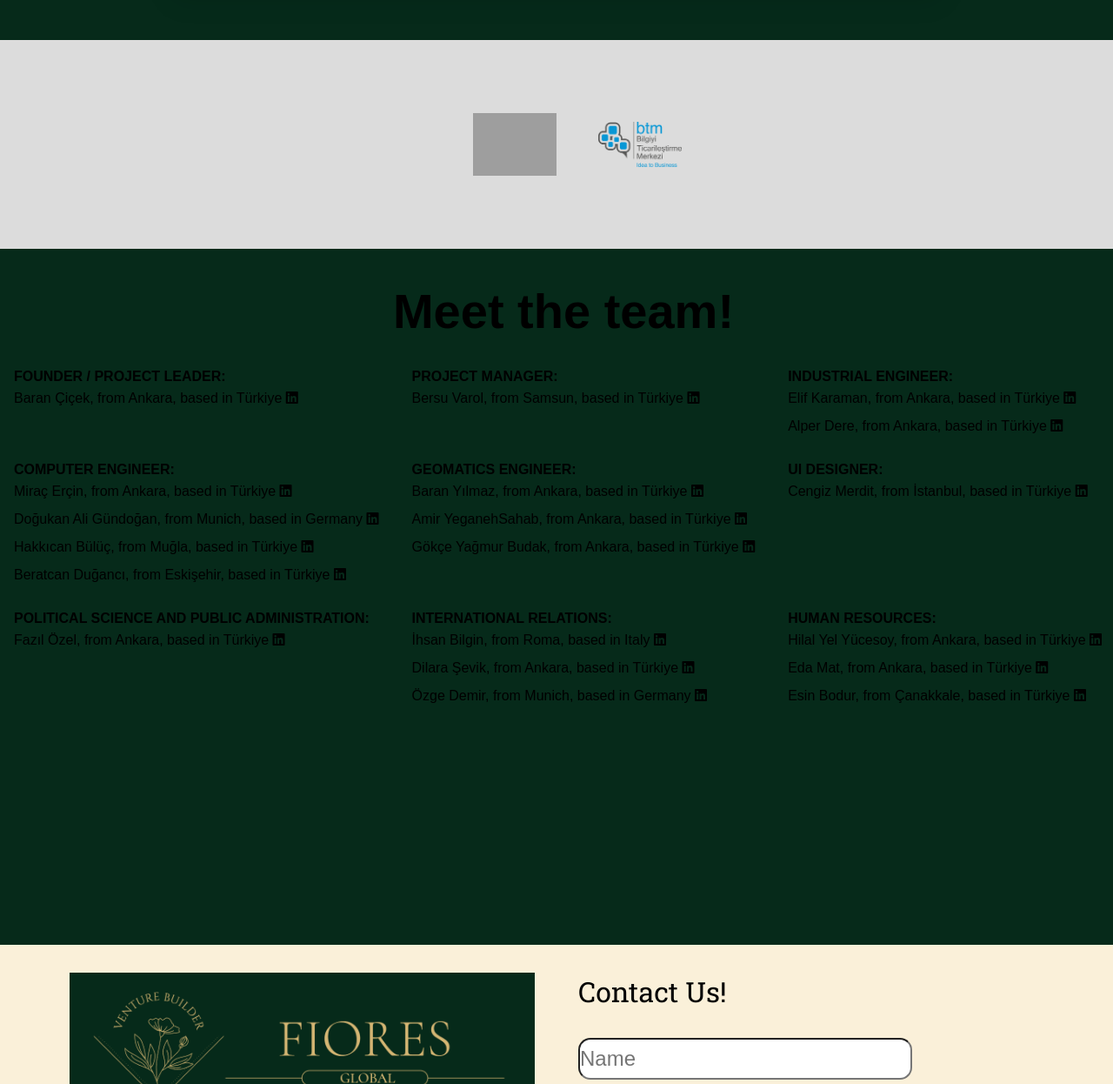
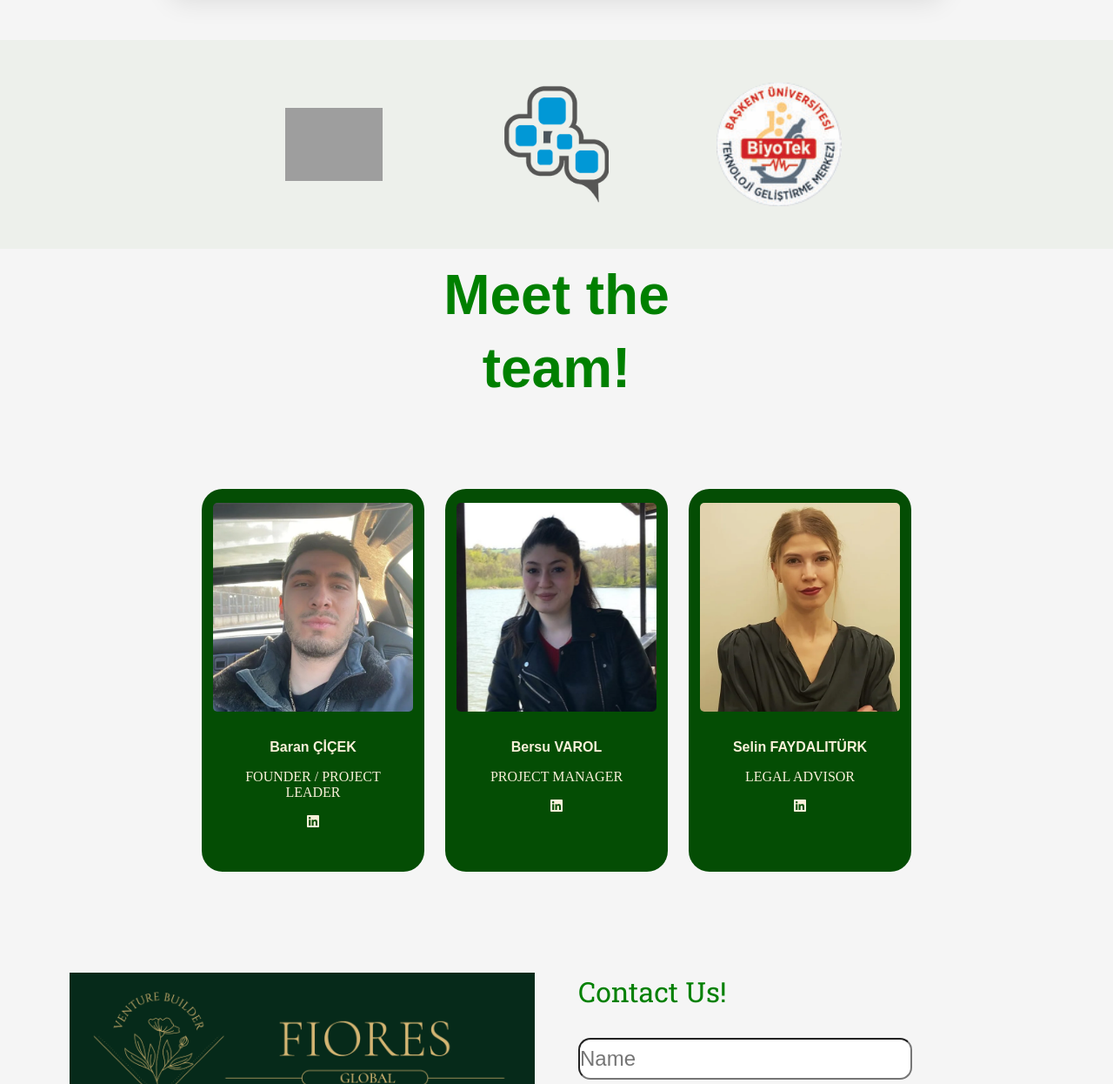
Before and after one commit to KBerkeYilmaz/FioresGL, a plain HTML site: page index.html in a window 1280 px wide. Shown: the part 1554-2800 px from the top of the page at 87% size. Drawn offline with nearby package versions, Linux system fonts and the light colour scheme; grey boxes are pictures that could not be loaded; a web font is replaced by a local one.

Commit message:
Add files via upload
Updated the main theme. References slider has been updated. New team slider has been implemented.

```diff
--- a/css/main.css
+++ b/css/main.css
@@ -15,6 +15,7 @@
 
 body {
   background: #faf0d9;
+  overflow-x: hidden;
 }
 
 html {
@@ -22,13 +23,12 @@ html {
 }
 
 .main-navbar {
-  background: linear-gradient(rgba(6, 42, 26, 0.6392156863) 80%, rgba(255, 255, 255, 0) 102%);
+  background: whitesmoke;
   position: fixed;
   z-index: 1000;
   width: 100vw;
   height: 10vh;
   display: flex;
-  border-bottom: none;
 }
 .main-navbar-list {
   width: 100vw;
@@ -43,13 +43,13 @@ html {
   margin-right: 1.5rem;
 }
 .main-navbar-list-item a {
-  color: #faf0d9;
+  color: #006400;
   font-family: "Open Sans", sans-serif;
   font-size: 1.2rem;
   transition: all 500ms ease;
 }
 .main-navbar-list-item a:hover {
-  color: #aaa6a6;
+  color: #9ac08e;
   cursor: pointer;
   transition: all 500ms;
 }
@@ -69,7 +69,7 @@ html {
 .navbar-fiores-logo img:nth-child(2) {
   width: 10vw;
   align-self: center;
-  animation: appear forwards ease;
+  animation: appear forwards;
   animation-duration: 3s;
   animation-delay: 0;
 }
@@ -106,6 +106,27 @@ html {
   100% {
     opacity: 1;
     transform: translateX(25%);
+  }
+}
+@media screen and (max-width: 600px) {
+  .main-navbar-list {
+    visibility: hidden;
+  }
+  .navbar-fiores-logo {
+    left: 50%;
+    top: 35%;
+    transform: translateX(-25%);
+    scale: 3;
+  }
+  .navbar-fiores-logo img {
+    width: 3.5vw;
+    align-self: center;
+    animation: none;
+  }
+  .navbar-fiores-logo img:nth-child(2) {
+    width: 10vw;
+    align-self: center;
+    animation: none;
   }
 }
 .title {
@@ -154,17 +175,9 @@ html {
 }
 .title-carrousel-list-direction.arrow-right {
   right: 1rem;
-  opacity: 0;
-}
-.title-carrousel-list-direction.arrow-right:hover {
-  opacity: 1;
 }
 .title-carrousel-list-direction.arrow-left {
   left: 1rem;
-  opacity: 0;
-}
-.title-carrousel-list-direction.arrow-left:hover {
-  opacity: 1;
 }
 .title-carrousel-list-direction:hover {
   cursor: pointer;
@@ -236,7 +249,7 @@ html {
   display: flex;
   align-items: center;
   flex-direction: column;
-  background: #062a1a;
+  background: whitesmoke;
   background-size: cover;
   background-position: center;
 }
@@ -283,9 +296,9 @@ html {
 .about-banner .about-title-container .about-heading-container {
   display: flex;
   justify-content: space-evenly;
+  border-radius: 24px;
 }
-.about-banner .about-title-container .about-heading-container .about-article-heading[data-active] {
-  background: rgb(46, 139, 87);
+.about-banner .about-title-container .about-heading-container .about-article-heading {
   border-radius: 5px;
 }
 .about-banner .about-title-container .about-heading-container a {
@@ -294,17 +307,20 @@ html {
   border-bottom: 1px solid black;
   font-size: 2rem;
 }
-.about-banner .about-title-container .about-heading-container a:hover {
+.about-banner .about-title-container .about-heading-container .about-article-heading:hover {
   transition: all 200ms ease;
   cursor: pointer;
   border-bottom: 3px solid black;
 }
 
 .organization {
-  scroll-snap-align: start;
   width: 100vw;
   height: 100vh;
-  background: #062a1a;
+  background: whitesmoke;
+  flex-direction: column;
+  display: flex;
+  justify-content: center;
+  align-items: center;
 }
 .organization .grid-area {
   display: grid;
@@ -317,27 +333,78 @@ html {
 }
 .organization .job-box p {
   line-height: 2;
-  color: black;
+  color: green;
 }
 .organization .job-box h4 {
-  color: #c0a76a;
-  color: black;
+  color: green;
 }
 .organization .job-box a {
   text-decoration: none;
-  color: black;
+  color: green;
 }
 .organization .job-box a:hover {
   color: rgb(27, 107, 168);
   transition: all 500ms;
 }
 .organization h3 {
-  font-size: 2rem;
-  padding-top: 2rem;
-  padding-bottom: 2rem;
-  padding-left: 1rem;
+  text-align: center;
   font-family: "Roboto Slab", serif;
-  color: #c0a76a;
+  color: green;
+  font-size: 4rem;
+  margin-top: 1.5rem;
+}
+
+.member-banner {
+  display: flex;
+  justify-content: center;
+  align-items: center;
+  width: 100vw;
+  height: 80vh;
+}
+.member-banner-card {
+  display: flex;
+  justify-content: center;
+  align-items: center;
+  height: 100vh;
+  width: 100%;
+  gap: 1.5rem;
+}
+.member-banner-card-item {
+  display: flex;
+  flex-direction: column;
+  justify-content: flex-start;
+  align-items: center;
+  height: 55vh;
+  width: 20vw;
+  border-radius: 24px;
+  background: rgb(4, 77, 4);
+}
+.member-banner-card-item img {
+  border-radius: 5px;
+  margin-top: 1rem;
+  -o-object-fit: contain;
+     object-fit: contain;
+  width: 90%;
+  margin-bottom: 1rem;
+}
+.member-banner-card-item h4 {
+  font-family: "Times New Roman", Times, serif;
+  color: #faf0d9;
+  margin-top: 1rem;
+  padding-bottom: 1rem;
+  width: 90%;
+  text-align: center;
+  border: 0 1px 0 1px solid #faf0d9;
+}
+.member-banner-card-item p {
+  font-family: "Times New Roman", Times, serif;
+  color: #faf0d9;
+  width: 80%;
+  text-align: center;
+}
+.member-banner-card-item a {
+  margin-top: 1rem;
+  color: #faf0d9;
 }
 
 .footer {
@@ -347,7 +414,7 @@ html {
   display: flex;
   justify-content: center;
   gap: 50px;
-  background: #faf0d9;
+  background: whitesmoke;
   scroll-snap-align: start;
 }
 .footer input {
@@ -391,6 +458,7 @@ html {
   font-size: 2rem;
   margin-bottom: 2rem;
   font-family: "Roboto Slab", serif;
+  color: green;
 }
 .footer-contact .contact-us-form {
   display: flex;
@@ -421,7 +489,7 @@ html {
   scroll-snap-align: start;
   width: 100vw;
   height: 30vh;
-  background: gainsboro;
+  background: rgb(237, 240, 235);
   display: flex;
   justify-content: center;
   align-items: center;
@@ -438,26 +506,28 @@ html {
   width: 100vw;
   height: 100%;
 }
-.references-banner-list :nth-child(2n) {
-  justify-content: flex-start;
+.references-banner-list :nth-child(1) img {
+  width: 7rem;
+}
+.references-banner-list :nth-child(2) img {
+  width: 7.5rem;
 }
 .references-banner-list-item {
-  width: 50vw;
+  width: 20vw;
   height: 25vh;
   display: flex;
-  justify-content: flex-end;
+  justify-content: center;
 }
 .references-banner-list-item img {
-  width: 15%;
+  width: 9rem;
   -o-object-fit: contain;
      object-fit: contain;
-  margin-left: 3rem;
 }
 
 .work-groups {
   width: 100vw;
   height: 100vh;
-  background: #faf0d9;
+  background: black;
   display: flex;
   flex-direction: column;
   justify-content: flex-start;
--- a/index.html
+++ b/index.html
@@ -16,7 +16,6 @@
 </head>
 
 <body>
-    <div class="section-wrapper">
         <!-- TITLE -->
         <section id="title" class="title active-section">
             <nav class="main-navbar">
@@ -124,8 +123,11 @@
                     <li class="references-banner-list-item"><img class="references-banner-img"
                             src="https://ideal.hacettepe.edu.tr/images/hu_logo.svg" alt="Hacettepe Üniversitesi IDEAL">
                     </li>
-                    <li class="references-banner-list-item"><img class="references-banner-img" src="imgs/logo-big.png"
+                    <li class="references-banner-list-item"><img class="references-banner-img" src="imgs/BTMlogonew.png"
                             alt="Bilgiyi Ticarileştirme Merkezi"></li>
+                    <li class="references-banner-list-item"><img class="references-banner-img" src="imgs/başkentref.png"
+                            alt="Bilgiyi Ticarileştirme Merkezi"></li>
+
                 </ul>
 
             </div>
@@ -137,8 +139,63 @@
         <!-- ORGANIZATION -->
 
         <section class="organization" id="organization">
-            <h3 style="text-align: center; font-size: 3.5rem; color: black;"> <b>Meet the team!</b> </h3>
-            <div class="grid-area">
+            <h3> <b>Meet the <br>team!</b> </h3>
+
+
+
+
+
+            <div class="member-banner">
+                <!-- <button class="organization-list-direction arrow-left" data-carousel-button="prev">&#10094;</button>
+                <button class="organization-list-direction arrow-right" data-carousel-button="next">&#10095;</button> -->
+
+
+                <ul class="member-banner-card">
+
+                    <li class="member-banner-card-item">
+
+                        <img src="imgs/araba_edited.webp" alt="">
+
+
+                        <h4><b>Baran ÇİÇEK</b></h4>
+                        <p>
+                            FOUNDER / PROJECT LEADER
+                        </p>
+                        <a href="https://www.linkedin.com/in/baran-%C3%A7i%C3%A7ek-a6985023a/"><i
+                                class="fa-brands fa-linkedin"></i></a>
+                    </li>
+                    <li class="member-banner-card-item">
+
+
+                        <img src="imgs/bersu_edited.webp" alt="">
+                        <h4><b>Bersu VAROL</b></h4>
+                        <p>
+                            PROJECT MANAGER
+                        </p>
+                        <a href="https://www.linkedin.com/in/bersu-v-554394185/"><i
+                                class="fa-brands fa-linkedin"></i></a>
+                    </li>
+                    <li class="member-banner-card-item">
+
+                        <img src="imgs/Kurumsal Fotoğraf_edited.webp" alt="">
+
+                        <h4><b>Selin FAYDALITÜRK</b></h4>
+                        <p> LEGAL ADVISOR
+                        </p>
+                        <a href="https://www.linkedin.com/in/elif-karaman-514009202/"><i
+                                class="fa-brands fa-linkedin"></i></a>
+
+                    </li>
+
+
+                </ul>
+            </div>
+
+
+
+
+
+            <!-- <div class="grid-area">
                 <div class="organization-founder job-box">
                     <h4><b>FOUNDER / PROJECT LEADER:</b></h4>
 
@@ -270,7 +327,7 @@
                                 class="fa-brands fa-linkedin"></i></a>
                     </p>
                 </div>
-            </div>
+            </div> -->
         </section>
 
         <!-- FOOOTER -->
@@ -310,10 +367,8 @@
         </footer>
 
 
-    </div>
 
     <script src="https://cdn.jsdelivr.net/npm/lodash@4.17.21/lodash.min.js"></script>
-
     <script src="https://cdnjs.cloudflare.com/ajax/libs/jquery/3.6.3/jquery.min.js"
         integrity="sha512-STof4xm1wgkfm7heWqFJVn58Hm3EtS31XFaagaa8VMReCXAkQnJZ+jEy8PCC/iT18dFy95WcExNHFTqLyp72eQ=="
         crossorigin="anonymous" referrerpolicy="no-referrer"></script>
```
Also changed, not shown: main.js (+83 -19 lines), imgs/BTMlogonew.png (added), imgs/Kurumsal Fotoğraf_edited.webp (added), imgs/araba_edited.webp (added), imgs/başkentref.jpeg (added), imgs/başkentref.png (added), imgs/başkentrefresized.png (added), imgs/bersu_edited.webp (added), 1 other file.
